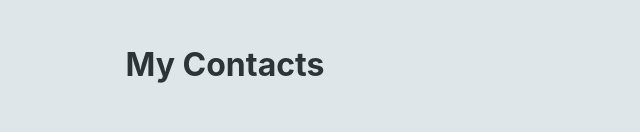
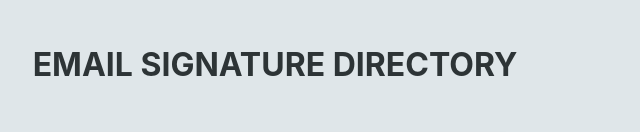
Before and after one commit to TechieTee/Email-Signature-Directory, a React (Create React App) app: page / in a window 1280 px wide. Shown: the top 132 px of the page, without its empty margins (0-640 px from the left). Built offline with nearby package versions, Linux system fonts and the light colour scheme.

Commit message:
modifies css file

```diff
--- a/public/styles.css
+++ b/public/styles.css
@@ -2,8 +2,8 @@
     font-family: sans-serif;
     margin: 0 auto;
     padding: 25px;
-    max-width: 400px;
-    min-width: 400px;
+    max-width: 500px;
+    min-width: 500px;
     background-color: #dfe6e9;
     text-align: center;
   }
--- a/src/components/App.jsx
+++ b/src/components/App.jsx
@@ -5,7 +5,7 @@
 function App() {
   return (
     <div>
-      <h1 className="heading">My Contacts</h1>
+      <h1 className="heading">EMAIL SIGNATURE DIRECTORY</h1>
       {contacts.map((con) => (
         <Card
           key={con.id}
```
